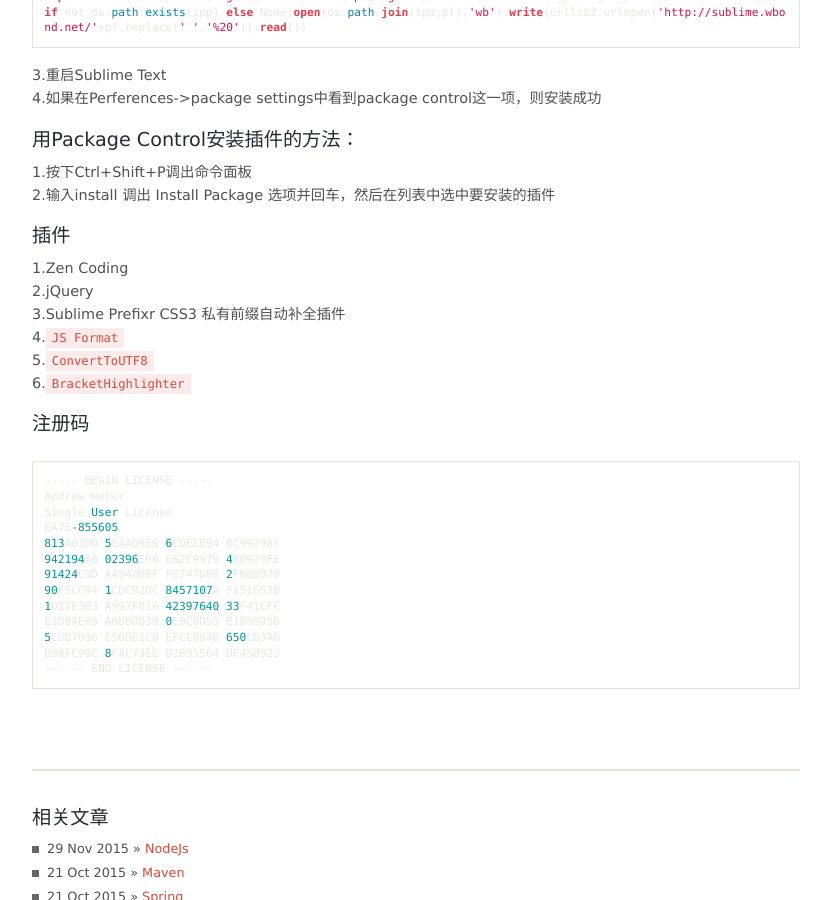
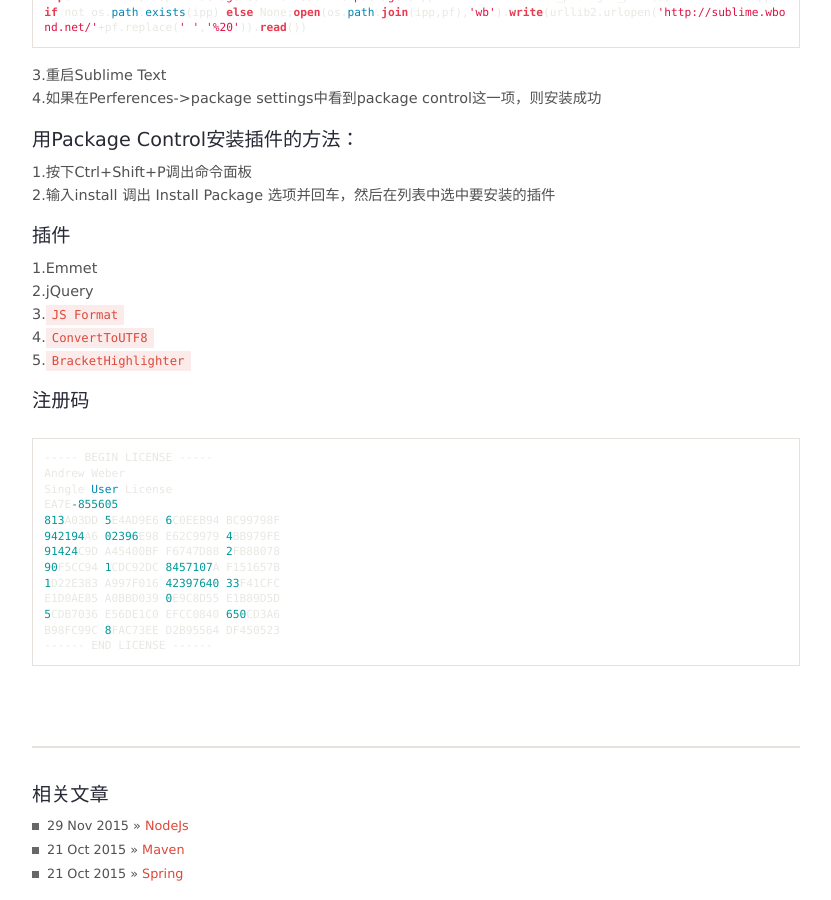
Before and after one commit to junhc/junhc.github.io, a Jekyll site: the page built from _posts/2015-12-01-sublime.md, in a window 1280 px wide and 900 px high, scrolled down 477 px. Shown: the whole window, without its empty margins (224-1055 px from the left). Built offline with Jekyll 4.4.1, drawn with Linux system fonts in a browser that asks for light colours; Markdown is read by kramdown in place of the engine named in the settings; comment, search, counter and statistics services are not loaded.

Commit message:
Update 2015-12-01-sublime.md

````diff
--- a/_posts/2015-12-01-sublime.md
+++ b/_posts/2015-12-01-sublime.md
@@ -23,12 +23,11 @@
 2.输入install 调出 Install Package 选项并回车，然后在列表中选中要安装的插件
 
 #### 插件
-1.Zen Coding
+1.Emmet
 2.jQuery
-3.Sublime Prefixr CSS3 私有前缀自动补全插件
-4.`JS Format`
-5.`ConvertToUTF8`
-6.`BracketHighlighter`
+3.`JS Format`
+4.`ConvertToUTF8`
+5.`BracketHighlighter`
 
 #### 注册码
 ```vim
````
